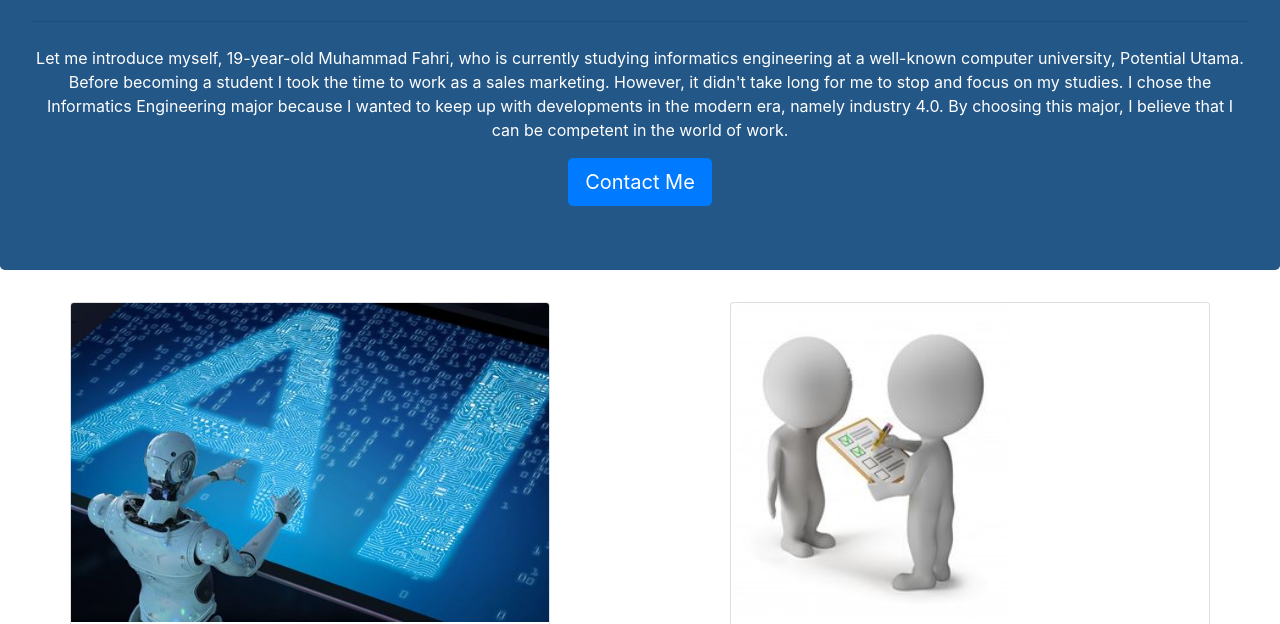
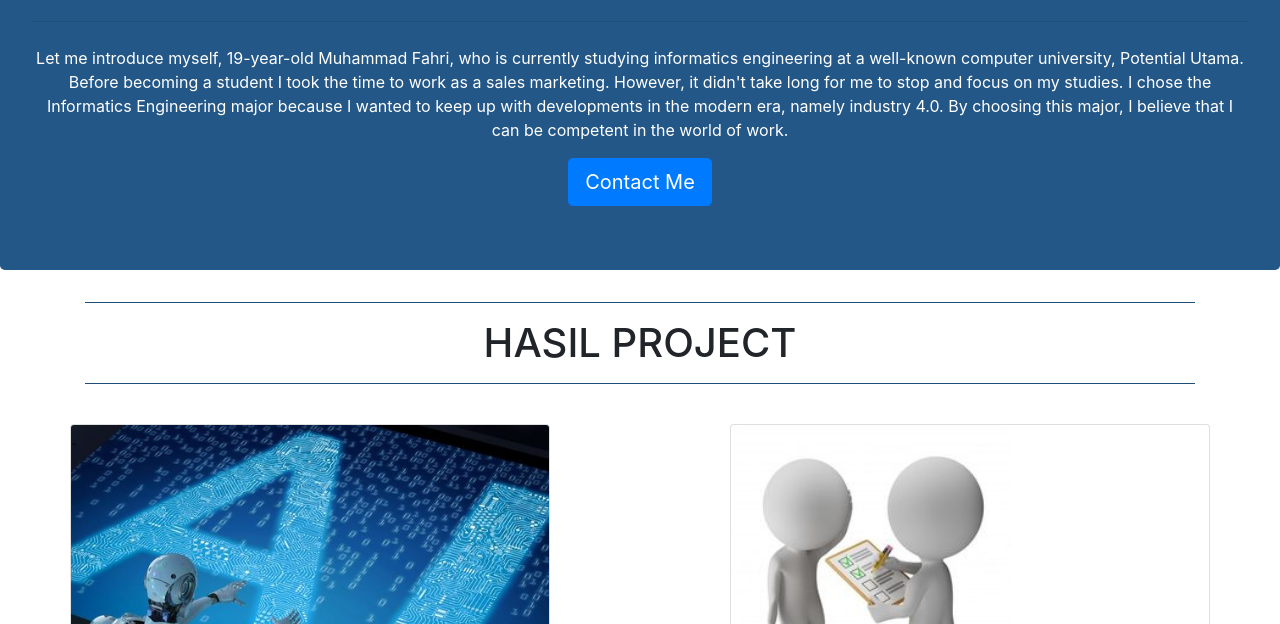
Before and after one commit to mhdfahri/mhdfahri.github.io, a plain HTML site: page index.html in a window 1280 px wide. Shown: the part 535-1159 px from the top of the page. Drawn offline with nearby package versions, Linux system fonts and the light colour scheme.

Commit message:
index.html

```diff
--- a/index.html
+++ b/index.html
@@ -83,7 +83,14 @@
             industry 4.0. By choosing this major, I believe that I can be competent in the world of work.</p>
         <a class="btn btn-primary btn-lg" href="https://www.instagram.com/muhdfhri/" role="button">Contact Me</a>
     </div>
-
+     <section class="app section container" id="berita">
+        <hr color="#235787">
+        <div class="section-head" data-aos="fade" data-aos-duration="800">
+            <div class="section-title">
+            <center> <h1 class="title"><span>HASIL PROJECT</span></h1></center>
+            </div>
+            <hr color="#235787"><br>
+    </section>
     <div class="container">
         <div class="row justify-content-between">
             <div class="card" style="width: 30rem;">
```
